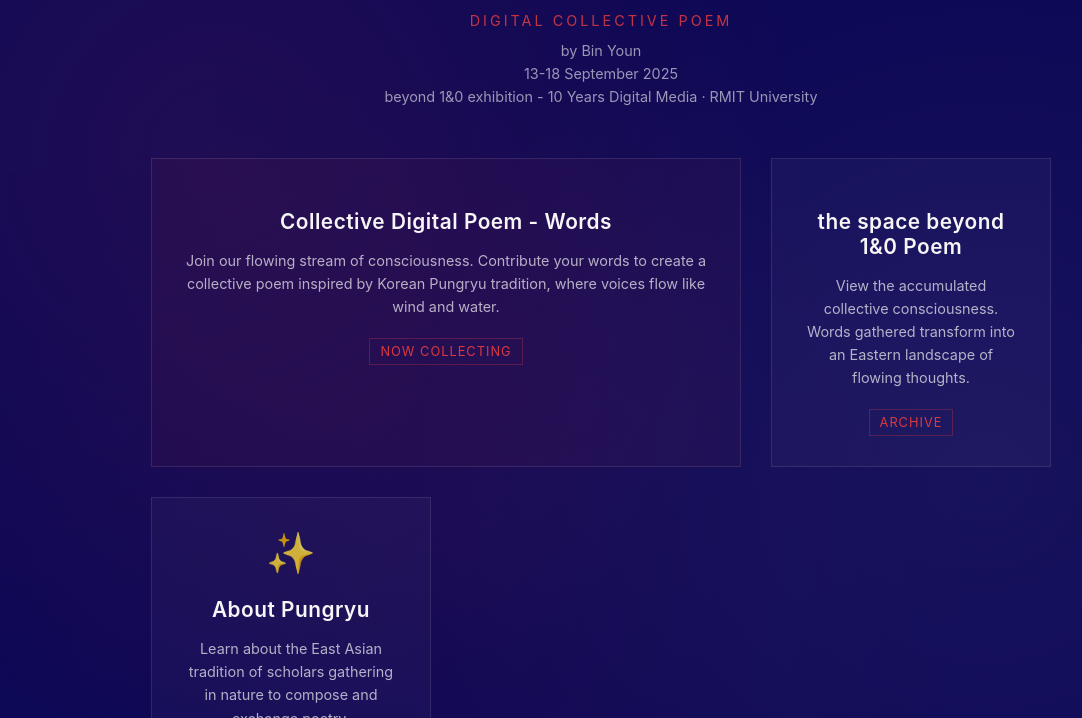
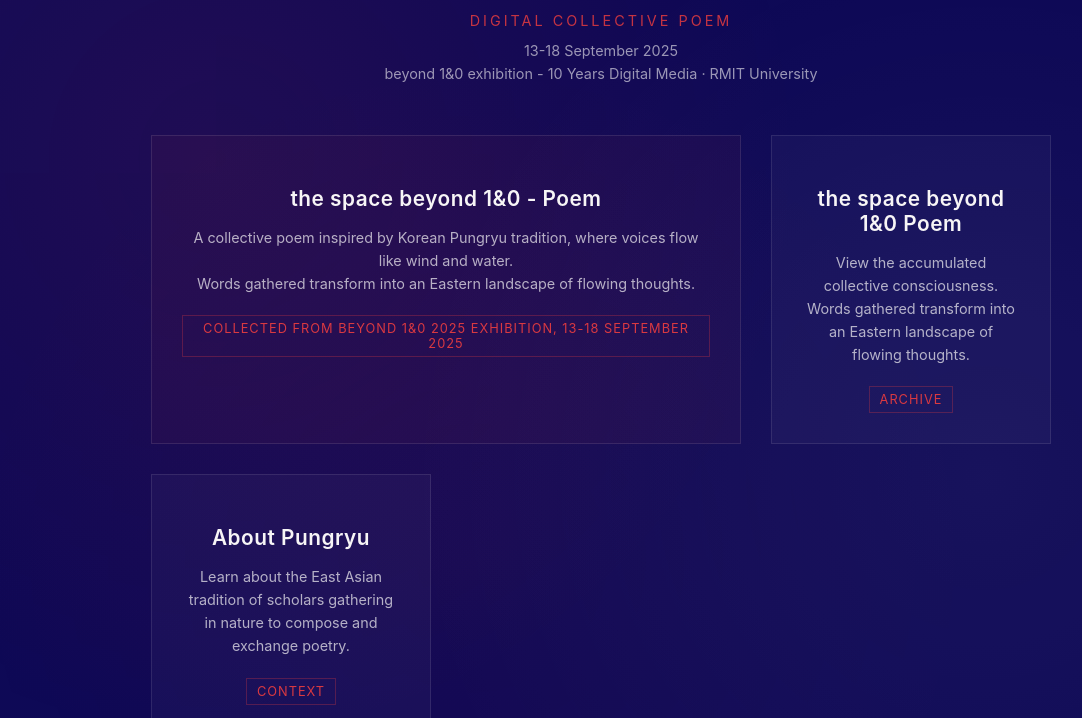
Before and after one commit to binyoun/beyond-1-and-0-poem, a plain HTML site: page index.html in a window 1280 px wide. Shown: the part 82-800 px from the top of the page, without its empty margins (39-1121 px from the left). Drawn offline with Linux system fonts and the light colour scheme.

Commit message:
Update index.html

```diff
--- a/index.html
+++ b/index.html
@@ -295,7 +295,6 @@
         <h1>the space beyond 1 & 0</h1>
         <div class="subtitle">Digital Collective Poem</div>
         <div class="artist-info">
-            by Bin Youn<br>
             13-18 September 2025 <br>
             beyond 1&0 exhibition - 10 Years Digital Media · RMIT University<br>
         </div>
@@ -304,11 +303,12 @@
             <!-- Current Exhibition -->
             <a href="./index-current.html" class="exhibition-card featured">
                 <span class="card-icon"></span>
-                <div class="card-title">Collective Digital Poem - Words </div>
+                <div class="card-title">the space beyond 1&0 - Poem</div>
                 <div class="card-description">
-                    Join our flowing stream of consciousness. Contribute your words to create a collective poem inspired by Korean Pungryu tradition, where voices flow like wind and water.
+                     A collective poem inspired by Korean Pungryu tradition, where voices flow like wind and water. <br>
+                    Words gathered transform into an Eastern landscape of flowing thoughts.
                 </div>
-                <div class="card-status">Now Collecting</div>
+                <div class="card-status">Collected from beyond 1&0 2025 exhibition, 13-18 September 2025</div>
             </a>
 
             <!-- Archive Version -->
@@ -323,7 +323,7 @@
 
             <!-- Documentation -->
             <a href="#about" class="exhibition-card" onclick="scrollToAbout(event)">
-                <span class="card-icon">✨</span>
+                <span class="card-icon"></span>
                 <div class="card-title">About Pungryu</div>
                 <div class="card-description">
                     Learn about the East Asian tradition of scholars gathering in nature to compose and exchange poetry.
```
